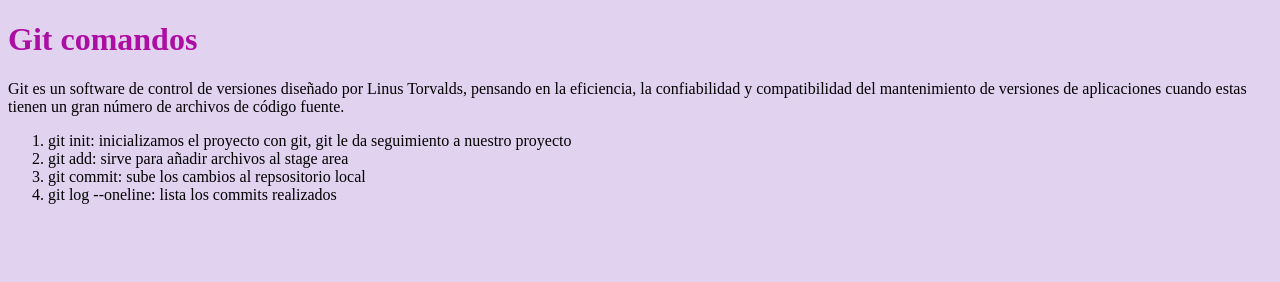
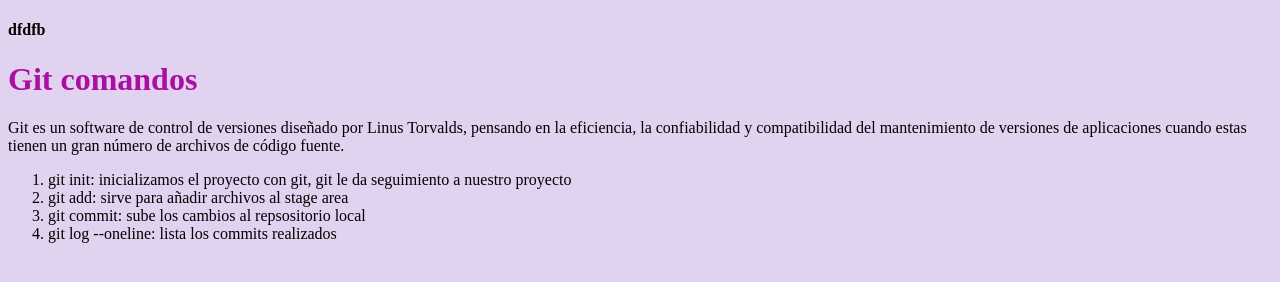
Before and after one commit to ItsAnita/repaso, a plain HTML site: page index.html in a window 1280 px wide. Drawn offline with Linux system fonts and the light colour scheme.

Commit message:
ejercicio js

```diff
--- a/index.html
+++ b/index.html
@@ -7,6 +7,7 @@
     <link rel="stylesheet" href="/style.css">
 </head>
 <body>
+    <h4>dfdfb</h4>
     <h1 id="title">Git comandos</h1>
     <p>Git es un software de control de versiones diseñado por Linus Torvalds, pensando en la eficiencia, la confiabilidad y compatibilidad del mantenimiento de versiones de aplicaciones cuando estas tienen un gran número de archivos de código fuente.</p>
     <ol>
```
